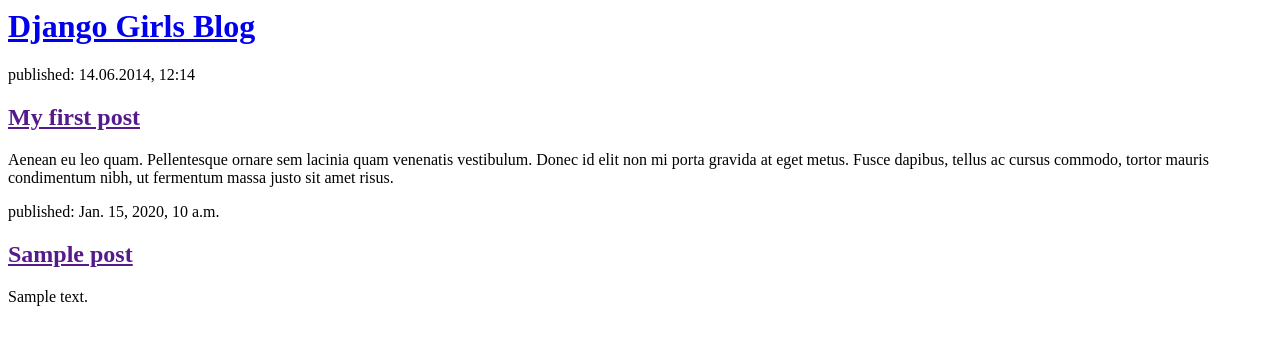
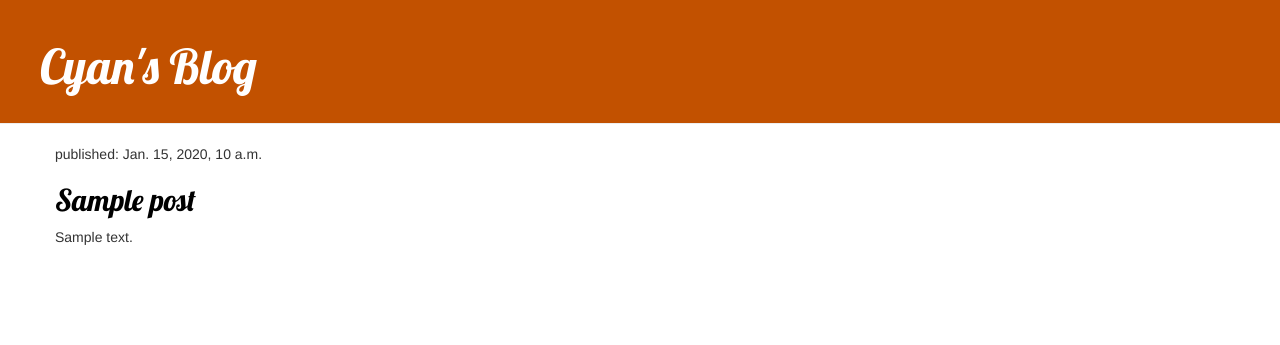
Before and after one commit to cyanc/my-first-blog, a Django app: page / in a window 1280 px wide. Shown: the top 345 px of the page. Run offline with Django 3.2, Linux system fonts and the light colour scheme; tables that the repository leaves empty hold one stand-in row (values such as "Sample post"); some libraries are stand-ins or nearby versions.

Commit message:
added styles and base template

```diff
--- /dev/null
+++ b/blog/static/css/blog.css
@@ -0,0 +1,46 @@
+.page-header {
+    background-color: #C25100;
+    margin-top: 0;
+    padding: 20px 20px 20px 40px;
+}
+
+.page-header h1, .page-header h1 a, .page-header h1 a:visited, .page-header h1 a:active {
+    color: #ffffff;
+    font-size: 36pt;
+    text-decoration: none;
+}
+
+.content {
+    margin-left: 40px;
+}
+
+h1, h2, h3, h4 {
+    font-family: 'Lobster', cursive;
+}
+
+.date {
+    color: #828282;
+}
+
+.save {
+    float: right;
+}
+
+.post-form textarea, .post-form input {
+    width: 100%;
+}
+
+.top-menu, .top-menu:hover, .top-menu:visited {
+    color: #ffffff;
+    float: right;
+    font-size: 26pt;
+    margin-right: 20px;
+}
+
+.post {
+    margin-bottom: 70px;
+}
+
+.post h2 a, .post h2 a:visited {
+    color: #000000;
+}
--- /dev/null
+++ b/blog/templates/blog/base.html
@@ -0,0 +1,27 @@
+{% load static %}
+
+<html>
+	<head>
+		<title>Cyan's Blog</title>
+		<link href="//fonts.googleapis.com/css?family=Lobster&subset=latin,latin-ext" rel="stylesheet" type="text/css">
+		<link rel="stylesheet" href="//maxcdn.bootstrapcdn.com/bootstrap/3.2.0/css/bootstrap.min.css">
+		<link rel="stylesheet" href="//maxcdn.bootstrapcdn.com/bootstrap/3.2.0/css/bootstrap-theme.min.css">
+		<link rel="stylesheet" href="{% static 'css/blog.css' %}">
+	</head>
+<body>
+    <div class="page-header">
+
+        <h1><a href="/">{% block pagetitle %}Cyan's Blog{% endblock %}</a></h1>
+
+    </div>
+    <div class="content container">
+        <div class="row">
+            <div class="col-md-8">
+            {% block content %}
+            {% endblock %}
+            </div>
+        </div>
+    </div>
+</body>
+
+</html>
--- a/blog/templates/blog/post_list.html
+++ b/blog/templates/blog/post_list.html
@@ -1,31 +1,12 @@
-<html>
-	<head>
-		<title>Cyan's Blog</title>
-	</head>
-<body>
-    <body>
-        <div>
-            <h1><a href="/">Django Girls Blog</a></h1>
-        </div>
+{% extends 'blog/base.html' %}
 
-        <div>
-            <p>published: 14.06.2014, 12:14</p>
-            <h2><a href="">My first post</a></h2>
-            <p>Aenean eu leo quam. Pellentesque ornare sem lacinia quam venenatis vestibulum. Donec id elit non mi porta gravida at eget metus. Fusce dapibus, tellus ac cursus commodo, tortor mauris condimentum nibh, ut fermentum massa justo sit amet risus.</p>
-        </div>
 
-        <div>
-
+{% block content %}
     {% for post in posts %}
-        <div>
+    <div class="post">
 		<p>published: {{ post.published_date }}</p>
     	<h2><a href="">{{ post.title }}</a></h2>
     	<p>{{ post.text|linebreaksbr }}</p>
 	</div>
 	{% endfor %}
-
-        </div>
-    </body>
-
-</body>
-</html>
+{% endblock %}
```
Lines whose indentation alone changed are shown as unchanged.
